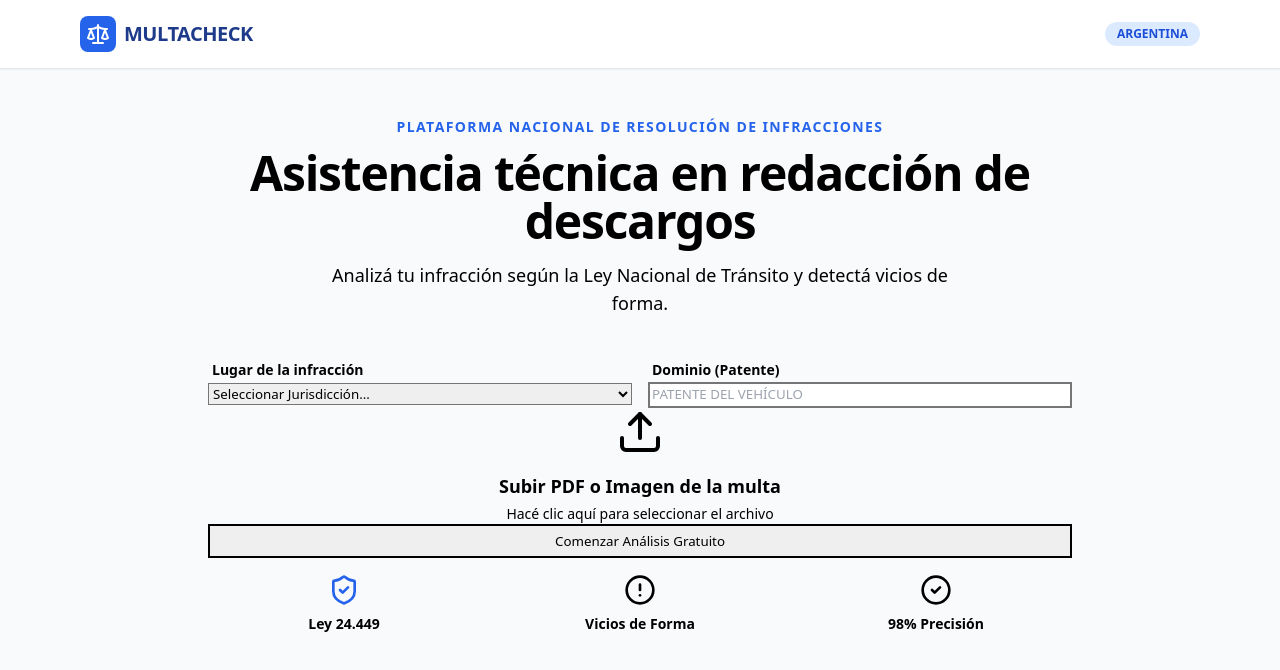
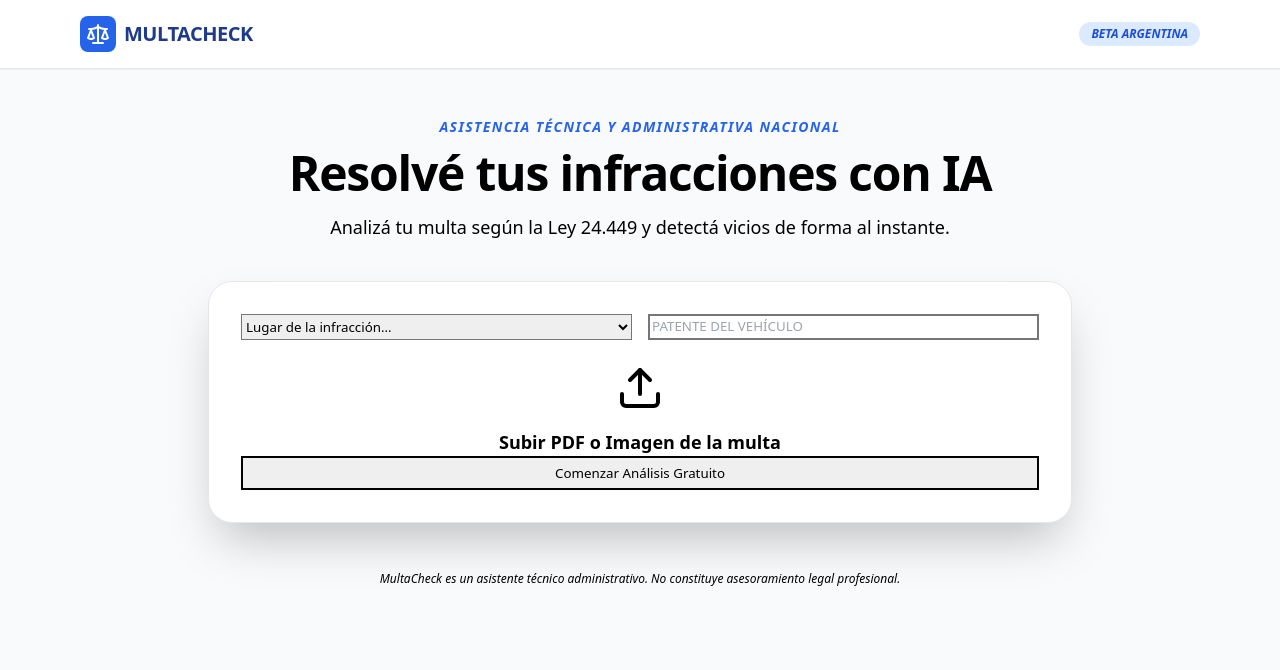
Before and after one commit to 2025ricardo1966-cyber/Multacheck, a Next.js app: page / in a window 1280 px wide. Shown: the top 670 px of the page. Built offline with nearby package versions, Linux system fonts and the light colour scheme.

Commit message:
Update page.tsx

```diff
--- a/app/page.tsx
+++ b/app/page.tsx
@@ -1,31 +1,17 @@
 "use client";
 import React, { useState, useRef } from 'react';
-import { Search, ShieldCheck, AlertCircle, CheckCircle2, Scale, Upload, FileText, Loader2, Check } from 'lucide-react';
+import { Scale, Upload, Loader2, Check, AlertTriangle, XCircle, FileText, Download, Lock } from 'lucide-react';
 
 export default function MultaCheck() {
-  const [isAnalyzing, setIsAnalyzing] = useState(false);
+  const [step, setStep] = useState('input'); // 'input', 'analyzing', 'result'
   const [jurisdiccion, setJurisdiccion] = useState('');
   const [fileSelected, setFileSelected] = useState(null);
   const [progressText, setProgressText] = useState('Iniciando análisis...');
   const fileInputRef = useRef(null);
 
-  const handleFileChange = (e) => {
-    if (e.target.files && e.target.files[0]) {
-      setFileSelected(e.target.files[0]);
-    }
-  };
-
   const handleStartAnalysis = () => {
-    if (!jurisdiccion) {
-      alert("Por favor, seleccioná primero la jurisdicción (CABA, PBA, etc.)");
-      return;
-    }
-    if (!fileSelected) {
-      alert("Por favor, seleccioná un archivo PDF o imagen de tu multa.");
-      return;
-    }
-
-    setIsAnalyzing(true);
+    if (!jurisdiccion || !fileSelected) return;
+    setStep('analyzing');
 
     const steps = [
       "Conectando con bases municipales...",
@@ -35,9 +21,10 @@ export default function MultaCheck() {
       "Generando diagnóstico semáforo..."
     ];
 
-    steps.forEach((step, index) => {
+    steps.forEach((text, index) => {
       setTimeout(() => {
-        setProgressText(step);
+        setProgressText(text);
+        if (index === steps.length - 1) setTimeout(() => setStep('result'), 1000);
       }, (index + 1) * 1500);
     });
   };
@@ -46,130 +33,131 @@ export default function MultaCheck() {
     <div className="min-h-screen bg-slate-50 text-slate-900 font-sans">
       <style jsx global>{`
         @import url('https://cdn.jsdelivr.net/npm/tailwindcss@2.2.19/dist/tailwind.min.css');
-        @keyframes progress {
-          0% { width: 0%; }
-          100% { width: 100%; }
-        }
-        .animate-progress-bar {
-          animation: progress 7.5s linear forwards;
-        }
+        .blur-text { filter: blur(5px); user-select: none; }
       `}</style>
 
+      {/* Navbar */}
       <nav className="bg-white border-b border-slate-200 py-4 shadow-sm">
         <div className="max-w-6xl mx-auto px-4 flex justify-between items-center">
           <div className="flex items-center gap-2">
-            <div className="bg-blue-600 p-1.5 rounded-lg">
-              <Scale className="text-white w-6 h-6" />
-            </div>
+            <div className="bg-blue-600 p-1.5 rounded-lg"><Scale className="text-white w-6 h-6" /></div>
             <span className="text-xl font-bold tracking-tight text-blue-900 uppercase">MultaCheck</span>
           </div>
-          <span className="bg-blue-100 text-blue-700 text-xs font-bold px-3 py-1 rounded-full">ARGENTINA</span>
+          <span className="bg-blue-100 text-blue-700 text-xs font-bold px-3 py-1 rounded-full uppercase italic">Beta Argentina</span>
         </div>
       </nav>
 
       <main className="max-w-4xl mx-auto pt-12 px-4 pb-20">
+
+        {step === 'input' && (
+          <div className="animate-in fade-in duration-700">
             <div className="text-center mb-10">
-          <h2 className="text-blue-600 font-bold text-sm uppercase tracking-widest mb-3">Plataforma Nacional de Resolución de Infracciones</h2>
-          <h1 className="text-4xl md:text-5xl font-extrabold text-slate-900 mb-4 tracking-tight">
-            Asistencia técnica en redacción de descargos
-          </h1>
-          <p className="text-lg text-slate-600 max-w-2xl mx-auto font-medium">
-            Analizá tu infracción según la Ley Nacional de Tránsito y detectá vicios de forma.
-          </p>
+              <h2 className="text-blue-600 font-bold text-sm uppercase tracking-widest mb-3 italic">Asistencia técnica y administrativa nacional</h2>
+              <h1 className="text-4xl md:text-5xl font-extrabold text-slate-900 mb-4 tracking-tight">Resolvé tus infracciones con IA</h1>
+              <p className="text-lg text-slate-600 max-w-2xl mx-auto">Analizá tu multa según la Ley 24.449 y detectá vicios de forma al instante.</p>
             </div>
 
-        <div className="bg-white p-8 rounded-3xl shadow-2xl border border-slate-200 mb-16 transition-all">
-          {!isAnalyzing ? (
-            <div className="space-y-6">
-              <div className="grid md:grid-cols-2 gap-4">
-                <div className="space-y-2">
-                  <label className="text-sm font-bold text-slate-700 ml-1">Lugar de la infracción</label>
-                  <select
-                    className="w-full p-4 bg-slate-50 border border-slate-200 rounded-xl outline-none focus:ring-2 focus:ring-blue-500 transition-all font-semibold"
-                    value={jurisdiccion}
-                    onChange={(e) => setJurisdiccion(e.target.value)}
-                  >
-                    <option value="">Seleccionar Jurisdicción...</option>
+            <div className="bg-white p-8 rounded-3xl shadow-2xl border border-slate-200 mb-10">
+              <div className="grid md:grid-cols-2 gap-4 mb-6">
+                <select className="p-4 bg-slate-50 border border-slate-200 rounded-xl font-semibold outline-none focus:ring-2 focus:ring-blue-500 transition-all" value={jurisdiccion} onChange={(e) => setJurisdiccion(e.target.value)}>
+                  <option value="">Lugar de la infracción...</option>
                   <option value="CABA">CABA</option>
-                    <option value="Buenos Aires">Provincia de Buenos Aires</option>
+                  <option value="PBA">Provincia de Buenos Aires</option>
                   <option value="Cordoba">Córdoba</option>
                 </select>
+                <input type="text" placeholder="Patente del vehículo" className="p-4 bg-slate-50 border border-slate-200 rounded-xl font-semibold uppercase outline-none focus:ring-2 focus:ring-blue-500 transition-all" />
               </div>
-                <div className="space-y-2">
-                  <label className="text-sm font-bold text-slate-700 ml-1">Dominio (Patente)</label>
-                  <input
-                    type="text"
-                    placeholder="Patente del vehículo"
-                    className="w-full p-4 bg-slate-50 border border-slate-200 rounded-xl outline-none focus:ring-2 focus:ring-blue-500 transition-all uppercase font-semibold"
-                  />
+
+              <div onClick={() => fileInputRef.current.click()} className={`border-2 border-dashed rounded-2xl p-10 text-center transition-all cursor-pointer ${fileSelected ? 'border-emerald-400 bg-emerald-50/30' : 'border-slate-200 hover:border-blue-400 bg-slate-50/50'}`}>
+                <input type="file" ref={fileInputRef} onChange={(e) => setFileSelected(e.target.files[0])} className="hidden" accept=".pdf,image/*" />
+                {!fileSelected ? (
+                  <><Upload className="mx-auto h-12 w-12 text-slate-300 mb-4" /><p className="text-slate-600 font-bold text-lg">Subir PDF o Imagen de la multa</p></>
+                ) : (
+                  <><div className="bg-emerald-500 w-12 h-12 rounded-full flex items-center justify-center mx-auto mb-4"><Check className="text-white w-8 h-8" /></div><p className="text-emerald-700 font-bold text-lg italic">Documento listo para análisis</p></>
+                )}
+              </div>
+
+              <button onClick={handleStartAnalysis} className={`w-full mt-6 font-bold py-5 rounded-2xl transition-all text-xl shadow-lg ${fileSelected && jurisdiccion ? 'bg-blue-600 hover:bg-blue-700 text-white shadow-blue-200' : 'bg-slate-200 text-slate-400 cursor-not-allowed'}`}>Comenzar Análisis Gratuito</button>
+            </div>
+          </div>
+        )}
+
+        {step === 'analyzing' && (
+          <div className="bg-white p-12 rounded-3xl shadow-2xl border border-slate-200 text-center space-y-8 animate-in zoom-in duration-500">
+            <Loader2 className="h-20 w-20 text-blue-600 mx-auto animate-spin" />
+            <div className="space-y-3">
+              <h3 className="text-3xl font-bold text-slate-800 tracking-tight">{progressText}</h3>
+              <p className="text-slate-500 text-lg">Nuestros algoritmos están buscando inconsistencias legales...</p>
+            </div>
+            <div className="max-w-md mx-auto bg-slate-100 h-3 rounded-full overflow-hidden">
+              <div className="bg-blue-600 h-full w-full animate-pulse transition-all duration-1000"></div>
+            </div>
+          </div>
+        )}
+
+        {step === 'result' && (
+          <div className="space-y-8 animate-in slide-in-from-bottom duration-700">
+            {/* SEMAFORO RESULTADO */}
+            <div className="bg-white p-8 rounded-3xl shadow-2xl border-t-8 border-emerald-500">
+              <div className="flex items-start gap-6">
+                <div className="bg-emerald-100 p-4 rounded-2xl"><CheckCircle2 className="text-emerald-600 w-12 h-12" /></div>
+                <div className="flex-grow">
+                  <h2 className="text-3xl font-black text-slate-900 mb-1 italic uppercase">🟢 Alta probabilidad de anulación</h2>
+                  <p className="text-slate-600 text-lg mb-4">Se han detectado <span className="font-bold text-emerald-600">3 vicios de forma</span> en el acta analizada.</p>
+                  <div className="bg-emerald-50 border border-emerald-100 p-4 rounded-xl">
+                    <p className="text-emerald-800 font-medium">💡 Podrías evitar el pago total de: <span className="font-bold text-xl font-mono">$124.500,00</span></p>
+                  </div>
+                </div>
               </div>
             </div>
 
-              {/* Botón de Carga / Zona de Arrastre */}
-              <div
-                onClick={() => fileInputRef.current.click()}
-                className={`border-2 border-dashed rounded-2xl p-10 text-center transition-all cursor-pointer bg-slate-50/50 group ${fileSelected ? 'border-emerald-400 bg-emerald-50/30' : 'border-slate-200 hover:border-blue-400'}`}
-              >
-                <input
-                  type="file"
-                  ref={fileInputRef}
-                  onChange={handleFileChange}
-                  className="hidden"
-                  accept=".pdf,image/*"
-                />
-                {!fileSelected ? (
-                  <>
-                    <Upload className="mx-auto h-12 w-12 text-slate-300 group-hover:text-blue-500 transition-colors mb-4" />
-                    <p className="text-slate-600 font-bold text-lg">Subir PDF o Imagen de la multa</p>
-                    <p className="text-slate-400 text-sm mt-1">Hacé clic aquí para seleccionar el archivo</p>
-                  </>
-                ) : (
-                  <>
-                    <div className="bg-emerald-500 w-12 h-12 rounded-full flex items-center justify-center mx-auto mb-4">
-                      <Check className="text-white w-8 h-8" />
+            {/* PREVISUALIZACION Y PAYWALL */}
+            <div className="grid md:grid-cols-5 gap-8">
+              <div className="md:col-span-3 bg-white p-6 rounded-3xl border border-slate-200 shadow-lg relative overflow-hidden">
+                <div className="flex items-center gap-2 mb-4 border-b pb-4"><FileText className="text-slate-400" /><span className="text-sm font-bold text-slate-400 uppercase tracking-widest">Ejemplo de tu Descargo</span></div>
+                <div className="space-y-4 opacity-40 italic">
+                  <p className="font-bold text-slate-900 border-b pb-2">AL SR. JUEZ DE FALTAS DE {jurisdiccion.toUpperCase()}</p>
+                  <p className="text-xs">Quien suscribe, [Nombre blureado], titular del DNI [...], con relación al acta N° [...], expone:</p>
+                  <p className="text-xs font-bold blur-text leading-loose">FUNDAMENTOS: Que por la presente vengo a impugnar el acta de referencia por cuanto la notificación fue extemporánea y el radar utilizado carece de homologación vigente según ANSV...</p>
+                  <p className="text-xs font-bold blur-text leading-loose">PETITORIO: Solicito el archivo inmediato de las actuaciones por vicio de procedimiento irreversible...</p>
                 </div>
-                    <p className="text-emerald-700 font-bold text-lg">¡Archivo cargado!</p>
-                    <p className="text-slate-500 text-sm mt-1 truncate max-w-xs mx-auto">{fileSelected.name}</p>
-                  </>
-                )}
+                <div className="absolute inset-0 bg-gradient-to-t from-white via-transparent to-transparent flex items-center justify-center">
+                   <div className="bg-slate-900/80 backdrop-blur-sm p-6 rounded-2xl text-center text-white border border-white/20 shadow-2xl max-w-xs transform -rotate-1">
+                      <Lock className="mx-auto mb-2 w-8 h-8 text-amber-400" />
+                      <p className="font-bold mb-2 uppercase text-xs tracking-widest">Documento Bloqueado</p>
+                      <p className="text-[10px] leading-relaxed opacity-80">Finalizá el pago para descargar tu defensa legal personalizada y la guía de presentación.</p>
+                   </div>
+                </div>
               </div>
 
-              <button
-                onClick={handleStartAnalysis}
-                className={`w-full font-bold py-5 rounded-2xl shadow-lg transition-all text-xl ${fileSelected && jurisdiccion ? 'bg-blue-600 hover:bg-blue-700 text-white shadow-blue-200' : 'bg-slate-200 text-slate-400 cursor-not-allowed'}`}
-              >
-                Comenzar Análisis Gratuito
+              <div className="md:col-span-2 space-y-4">
+                <div className="bg-blue-600 p-8 rounded-3xl text-white shadow-xl shadow-blue-200">
+                  <h3 className="text-xl font-bold mb-2">Generar documento listo para presentar</h3>
+                  <p className="text-sm opacity-90 mb-6">Incluye escrito personalizado, fundamentos legales y guía práctica de presentación.</p>
+                  <div className="text-3xl font-black mb-6">$ 4.500 <span className="text-sm font-normal opacity-70">Pago único</span></div>
+                  <button className="w-full bg-white text-blue-600 font-bold py-4 rounded-xl hover:bg-slate-50 transition-all flex items-center justify-center gap-2">
+                    Descargar Ahora <Download className="w-5 h-5" />
                   </button>
                 </div>
-          ) : (
-            <div className="py-12 text-center space-y-6">
-              <Loader2 className="h-16 w-16 text-blue-600 mx-auto animate-spin" />
-              <div className="space-y-2">
-                <h3 className="text-2xl font-bold text-slate-800">{progressText}</h3>
-                <p className="text-slate-500 font-medium">Procesando datos para el sistema de semáforo...</p>
+                <div className="bg-slate-100 p-6 rounded-2xl border border-slate-200">
+                  <p className="text-xs text-slate-500 leading-relaxed italic italic">"La sensación de saber qué hacer ante una situación frustrante es nuestro mayor valor."</p>
                 </div>
-              <div className="max-w-xs mx-auto bg-slate-100 h-2 rounded-full overflow-hidden">
-                <div className="bg-blue-600 h-full animate-progress-bar"></div>
+              </div>
             </div>
           </div>
         )}
-        </div>
 
-        <div className="grid md:grid-cols-3 gap-6 text-center">
-            <div className="p-4">
-                <ShieldCheck className="w-8 h-8 text-blue-600 mx-auto mb-2" />
-                <p className="text-sm font-bold">Ley 24.449</p>
-            </div>
-            <div className="p-4">
-                <AlertCircle className="w-8 h-8 text-amber-600 mx-auto mb-2" />
-                <p className="text-sm font-bold">Vicios de Forma</p>
-            </div>
-            <div className="p-4">
-                <CheckCircle2 className="w-8 h-8 text-emerald-600 mx-auto mb-2" />
-                <p className="text-sm font-bold">98% Precisión</p>
-            </div>
-        </div>
+        <footer className="mt-12 text-center text-slate-400 text-xs italic">
+          <p>MultaCheck es un asistente técnico administrativo. No constituye asesoramiento legal profesional.</p>
+        </footer>
       </main>
     </div>
   );
 }
+
+// Icono faltante que no estaba en el import inicial
+function CheckCircle2(props) {
+  return (
+    <svg {...props} xmlns="http://www.w3.org/2000/svg" width="24" height="24" viewBox="0 0 24 24" fill="none" stroke="currentColor" strokeWidth="2" strokeLinecap="round" strokeLinejoin="round"><path d="M12 22c5.523 0 10-4.477 10-10S17.523 2 12 2 2 6.477 2 12s4.477 10 10 10z"/><path d="m9 12 2 2 4-4"/></svg>
+  )
+}
```
Lines whose indentation alone changed are shown as unchanged.
